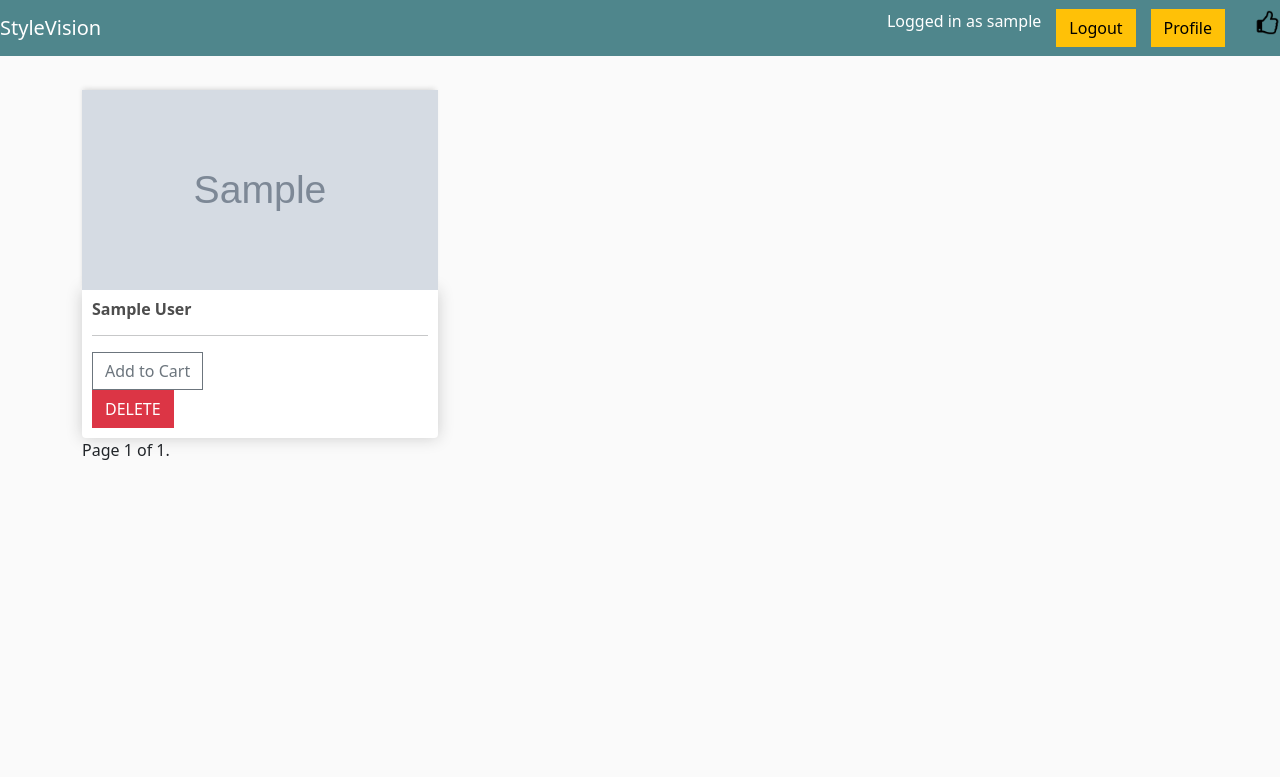
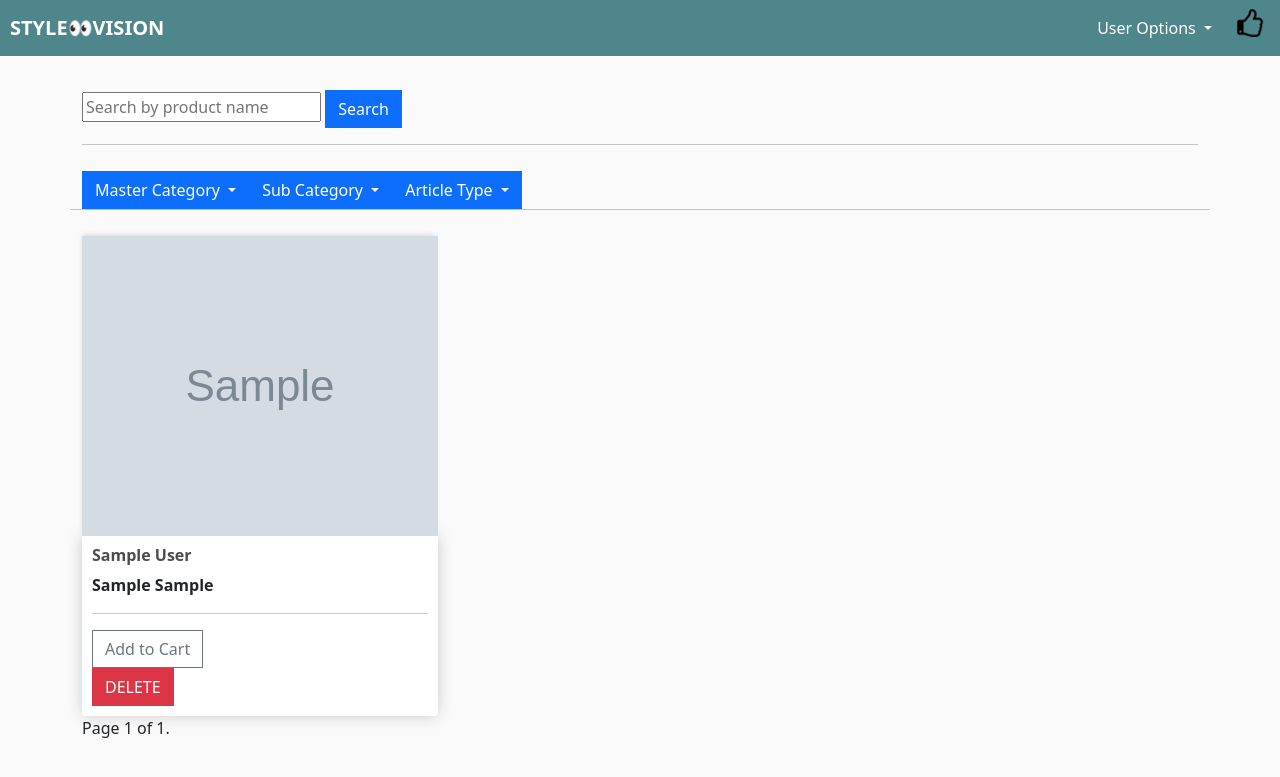
Before and after one commit to KyleBell209/Fashion_App, a Django app: page / in a window 1280 px wide. Shown: the top 777 px of the page. Run offline with Django 3.2, Linux system fonts and the light colour scheme; a user stored in the database is signed in; tables that the repository leaves empty hold one stand-in row (values such as "Sample post"); grey boxes marked "Sample" are stand-in pictures; parts of the project's set-up code (start-up, migrations or seed data) failed here and were passed over; some libraries are stand-ins or nearby versions.

Commit message:
finishing preferences and filter on store page.

```diff
--- a/static/css/main.css
+++ b/static/css/main.css
@@ -1,3 +1,50 @@
+.navbar-custom {
+    background-color: #ffffff;
+}
+
+.navbar-header {
+	font-size: 20px;
+	padding-left: 10px;
+	font-weight: bold;
+	font: Helvetica, sans-serif;
+    text-transform: uppercase;
+}
+
+.user-profile {
+	color: #fff;
+	margin-right: 15px;
+}
+
+/* Dropdown Menu */
+.dropdown {
+	display: inline-block;
+	position: relative;
+  }
+
+  .dropdown-content {
+	display: none;
+	position: absolute;
+	right: 0;
+	background-color: #f9f9f9;
+	min-width: 160px;
+	box-shadow: 0px 8px 16px 0px rgba(0, 0, 0, 0.2);
+	z-index: 1;
+  }
+
+  .dropdown-content a {
+	color: black;
+	padding: 12px 16px;
+	text-decoration: none;
+	display: block;
+  }
+
+  .dropdown-content a:hover {
+	background-color: #f1f1f1;
+  }
+
+  .dropdown:hover .dropdown-content {
+	display: block;
+  }
 
 body{
 	background-color: hsl(0, 0%, 98%);
@@ -23,12 +70,13 @@ h1,h2,h3,h4,h5,h6{
 	padding: 10px;
 }
 
-.thumbnail{
+.thumbnail {
 	width: 100%;
-	height: 200px;
-	-webkit-box-shadow: -1px -3px 5px -2px rgba(214,214,214,1);
-    -moz-box-shadow: -1px -3px 5px -2px rgba(214,214,214,1);
-    box-shadow: -1px -3px 5px -2px rgba(214,214,214,1);
+	height: 300px;
+	object-fit: cover;
+	-webkit-box-shadow: -1px -3px 5px -2px rgba(214, 214, 214, 1);
+	-moz-box-shadow: -1px -3px 5px -2px rgba(214, 214, 214, 1);
+	box-shadow: -1px -3px 5px -2px rgba(214, 214, 214, 1);
 }
 
 .product{
@@ -40,9 +88,9 @@ h1,h2,h3,h4,h5,h6{
 }
 
 #cart-icon{
-	width:25px;
+	width:30px;
 	display: inline-block;
-	margin-left: 15px;
+	margin-right: 15px;
 }
 
 #cart-total{
--- a/store/templates/store/main.html
+++ b/store/templates/store/main.html
@@ -35,48 +35,40 @@
 </head>
 <body>
 
-	<nav class="navbar navbar-expand-lg navbar-dark bg-dark">
-	  <a class="navbar-brand" href="{% url 'store' %}">StyleVision</a>
+	<nav class="navbar navbar-expand-lg navbar-dark bg-dark navbar-custom">
+		  <div class="navbar-header">
+			<a class="navbar-brand navbar-brand-custom" href="{% url 'store' %}">Style👀Vision</a>
+		  </div>
 		  <button class="navbar-toggler" type="button" data-toggle="collapse" data-target="#navbarSupportedContent" aria-controls="navbarSupportedContent" aria-expanded="false" aria-label="Toggle navigation">
 			<span class="navbar-toggler-icon"></span>
 		  </button>
-
 		  <div class="collapse navbar-collapse" id="navbarSupportedContent">
-	    <ul class="navbar-nav mr-auto">
-	      <li class="nav-item active">
-	      </li>
-
-	    </ul>
-
 			<ul class="navbar-nav ms-auto">
-
-			<li class="nav-item">
-			  <span class="user-message">Logged in as {{request.user}}</span>
-			</li>
-
+			  <li class="nav-item dropdown">
+				<a class="nav-link dropdown-toggle user-profile" href="#" id="navbarDropdown" role="button" data-toggle="dropdown" aria-haspopup="true" aria-expanded="false">
+				  User Options
+				</a>
+				<div class="dropdown-menu dropdown-menu-right" aria-labelledby="navbarDropdown">
 				  {% if user.is_authenticated %}
-			<li class="nav-item">
-			  <a href="/logout" class="btn btn-warning" id="accountbtn">Logout</a>
-			</li>
-			<li class="nav-item">
-			  <a href="/survey" class="btn btn-warning" id="accountbtn">Profile</a>
+				  <a href="/logout" class="dropdown-item">Logout</a>
+				  <a href="/survey" class="dropdown-item">Profile</a>
+				  {% else %}
+				  <a href="/login" class="dropdown-item">Login</a>
+				  <a href="/register" class="dropdown-item">Register</a>
+				  {% endif %}
+				</div>
 			  </li>
 			  <li class="nav-item">
 				<a href="{% url 'cart' %}">
 				  <img id="cart-icon" src="{% static 'icons/cart.png' %}">
 				</a>
 			  </li>
-			{% else %}
-			<li class="nav-item">
-			  <a href="/login" class="btn btn-warning" id="accountbtn">Login</a>
-			</li>
-			<li class="nav-item">
-			  <a href="/register" class="btn btn-warning" id="accountbtn">Register</a>
-			</li>
-			{% endif %}
 			</ul>
 		  </div>
+		</div>
 	  </nav>
+
+
 
      <div class="container">
             <br>
--- a/store/templates/store/store.html
+++ b/store/templates/store/store.html
@@ -2,12 +2,50 @@
 {% load static %}
 {% block content %}
 <div class="row">
+	<div class="col-lg-12">
+		<form method="GET" action="{% url 'store' %}">
+			<input type="text" name="q" placeholder="Search by product name" value="{{ request.GET.q }}">
+			<button type="submit" class="btn btn-primary">Search</button>
+		</form>
+		<hr>
+	</div>
+	<!-- Dropdown menus -->
+	<div class="col-lg-12 d-flex">
+		<div class="dropdown mr-3">
+			<button class="btn btn-primary dropdown-toggle" type="button" id="masterCategoryDropdown" data-toggle="dropdown" aria-haspopup="true" aria-expanded="false">
+				Master Category
+			</button>
+			<div class="dropdown-menu" aria-labelledby="masterCategoryDropdown">
+				<a class="dropdown-item" href="#">Test</a>
+			</div>
+		</div>
+		<div class="dropdown mr-3">
+			<button class="btn btn-primary dropdown-toggle" type="button" id="subCategoryDropdown" data-toggle="dropdown" aria-haspopup="true" aria-expanded="false">
+				Sub Category
+			</button>
+			<div class="dropdown-menu" aria-labelledby="subCategoryDropdown">
+				<a class="dropdown-item" href="#">Test</a>
+			</div>
+		</div>
+		<div class="dropdown">
+			<button class="btn btn-primary dropdown-toggle" type="button" id="articleTypeDropdown" data-toggle="dropdown" aria-haspopup="true" aria-expanded="false">
+				Article Type
+			</button>
+			<div class="dropdown-menu" aria-labelledby="articleTypeDropdown">
+				<a class="dropdown-item" href="#">Test</a>
+			</div>
+		</div>
+	</div>
+	<!-- End of dropdown menus -->
+	<hr>
 	{% for product in page_obj %}
-
+		{% if not request.GET.q or request.GET.q|lower in product.productDisplayName|lower %}
 			<div class="col-lg-4">
 				<img class="thumbnail" src="{{ MEDIA_URL }}{{ product.imageURL }}">
 				<div class="box-element product">
 					<h6><strong>{{product.productDisplayName}}</strong></h6>
+					<h7><strong>{{product.masterCategory}}</strong></h7>
+					<h8><strong>{{product.subCategory}}</strong></h8>
 					<hr>
 					<button data-product="{{product.id}}" data-action="add" class="btn btn-outline-secondary add-btn update-cart">Add to Cart</button>
 
@@ -19,6 +57,7 @@
 					{% endif %}
 				</div>
 			</div>
+		{% endif %}
 	{% endfor %}
 </div>
 
@@ -26,8 +65,8 @@
 <div class="pagination">
 	<span class="step-links">
 		{% if page_obj.has_previous %}
-			<a href="?page=1">&laquo; first</a>
-			<a href="?page={{ page_obj.previous_page_number }}">previous</a>
+			<a href="?page=1{% if request.GET.q %}&q={{ request.GET.q }}{% endif %}">&laquo; first</a>
+			<a href="?page={{ page_obj.previous_page_number }}{% if request.GET.q %}&q={{ request.GET.q }}{% endif %}">previous</a>
 		{% endif %}
 
 		<span class="current-page">
@@ -35,10 +74,17 @@
 		</span>
 
 		{% if page_obj.has_next %}
-			<a href="?page={{ page_obj.next_page_number }}">next</a>
-			<a href="?page={{ page_obj.paginator.num_pages }}">last &raquo;</a>
+			<a href="?page={{ page_obj.next_page_number }}{% if request.GET.q %}&q={{ request.GET.q }}{% endif %}">next</a>
+			<a href="?page={{ page_obj.paginator.num_pages }}{% if request.GET.q %}&q={{ request.GET.q }}{% endif %}">last &raquo;</a>
 		{% endif %}
 	</span>
 </div>
 
 {% endblock content %}
+
+{% block extra_js %}
+  <script src="https://code.jquery.com/jquery-3.6.0.min.js"></script>
+  <script src="https://cdn.jsdelivr.net/npm/@popperjs/core@2.11.7/dist/umd/popper.min.js"></script>
+  <script src="https://cdn.jsdelivr.net/npm/bootstrap@5.3.0-alpha1/dist/js/bootstrap.min.js"></script>
+  <script type="text/javascript" src="{% static 'js/survey.js' %}"></script>
+{% endblock %}
--- a/store/views.py
+++ b/store/views.py
@@ -15,6 +15,7 @@ from django.http import HttpResponseRedirect
 from django.urls import reverse
 from django.contrib.admin.views.decorators import staff_member_required
 from django.contrib import messages
+from math import ceil
 
 @login_required(login_url='userlogin')
 def store(request):
@@ -27,9 +28,23 @@ def store(request):
     user_preferences = request.user.customer.preferences
     recommended_products = get_recommended_products(product_list, user_preferences)
 
-    paginator = Paginator(recommended_products, 20)  # Show 20 products per page
-    page_number = request.GET.get('page')
+    # Determine the number of products to show per page
+    num_products_per_page = 20
+    total_num_products = len(recommended_products)
+    remaining_products = total_num_products % num_products_per_page
+    if remaining_products == 0:
+        num_pages = total_num_products // num_products_per_page
+    else:
+        num_pages = total_num_products // num_products_per_page + 1
+
+    paginator = Paginator(recommended_products, num_products_per_page)
+    page_number = request.GET.get('page', 1)
     page_obj = paginator.get_page(page_number)
+
+    # If this is the last page, adjust the number of products per page to be equal to the remaining products
+    if page_obj.number == num_pages and remaining_products != 0:
+        paginator = Paginator(recommended_products, remaining_products)
+        page_obj = paginator.get_page(page_number)
 
     context = {'page_obj': page_obj, 'cartItems': cartItems}
     return render(request, 'store/store.html', context)
```
Also changed, not shown: clean_images.py (+21 -0 lines), static/js/survey.js (+6 -5 lines), store/templatetags/webdesign_filters.py (added, +7 -0 lines), 2 other files. Lines whose indentation alone changed are shown as unchanged.
